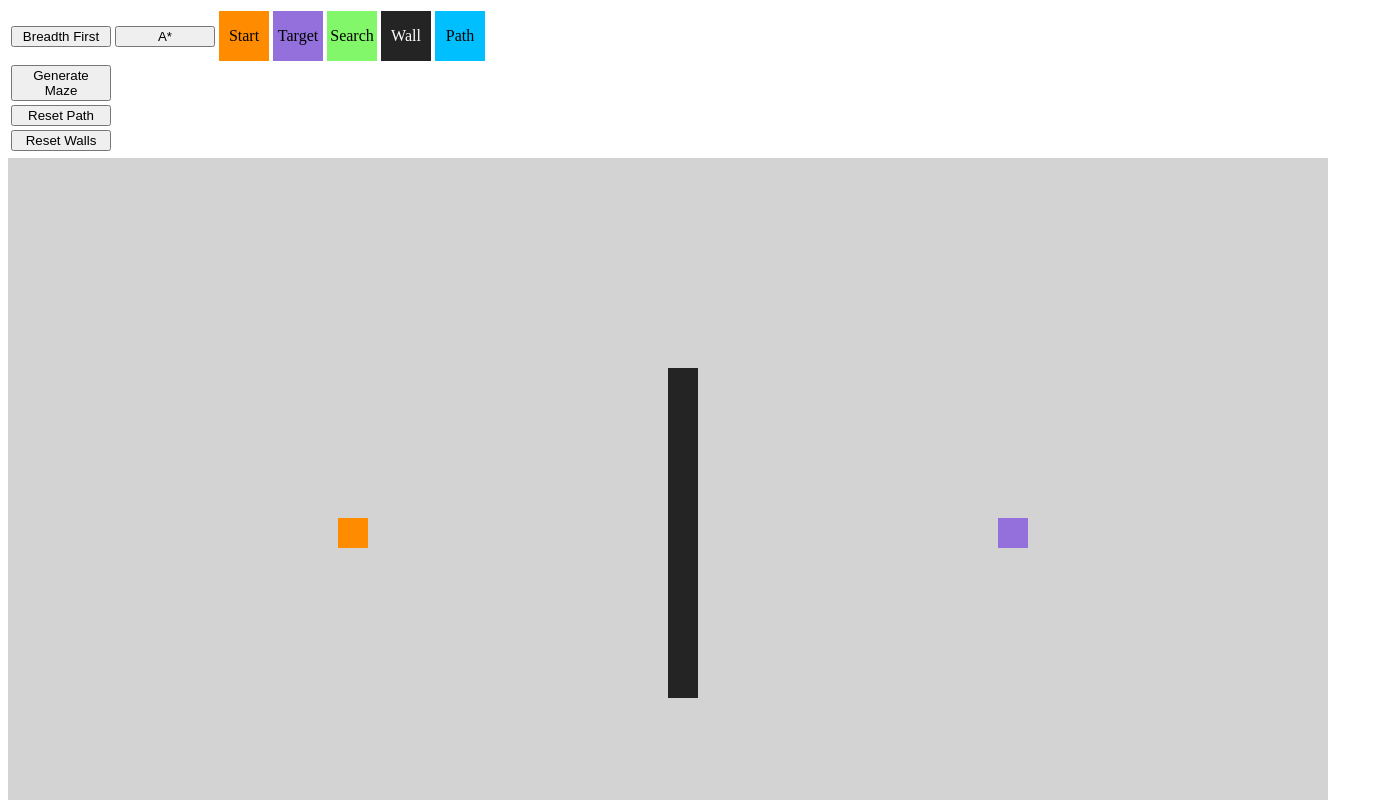
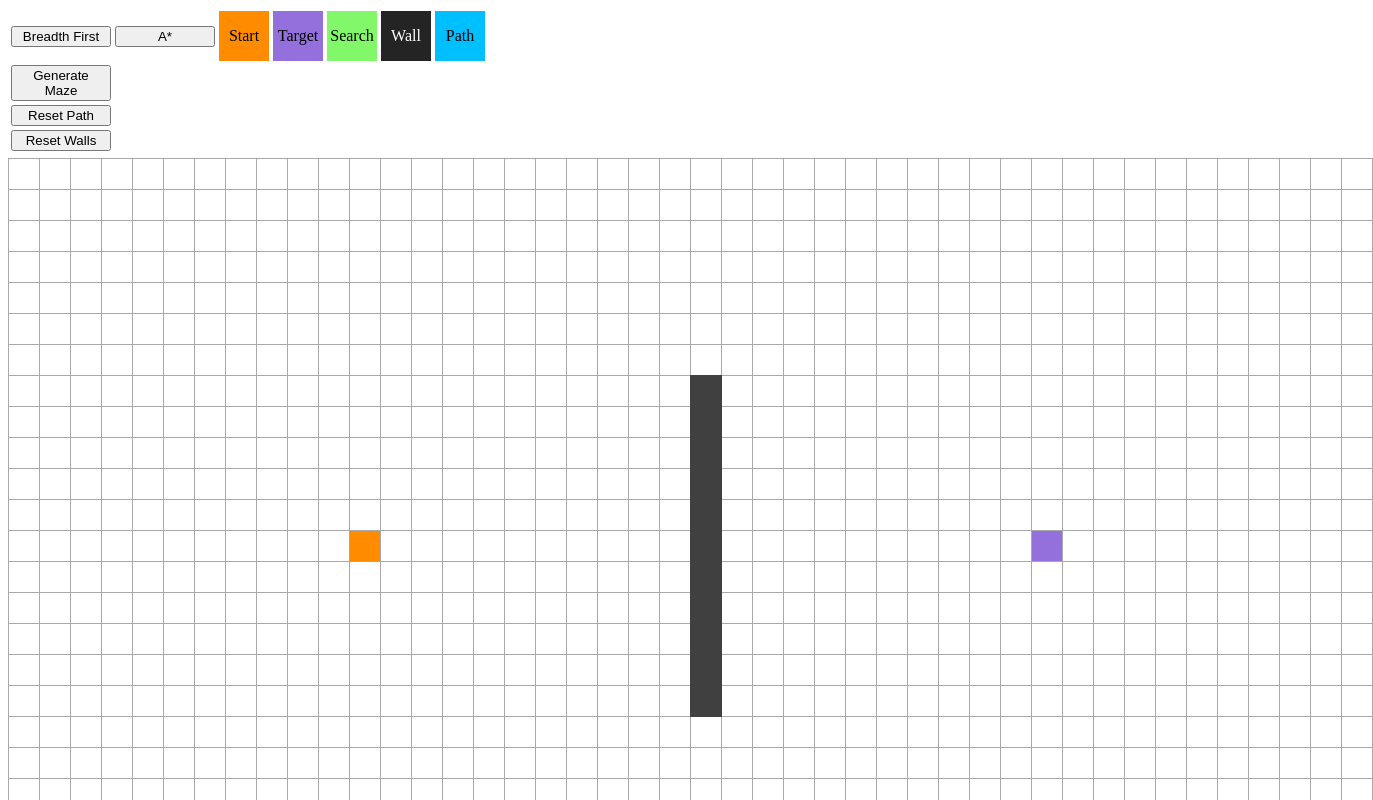
Before and after one commit to otson/Pathfinding-Algorithm-Visualizer, an Angular app: page / in a window 1280 px wide. Shown: the top 800 px of the page, 1373 px wide, since content can reach past the window. Built offline with nearby package versions, Linux system fonts and the light colour scheme.

Commit message:
adjust grid between cells, make connected walls solid

```diff
--- a/src/app/app.component.html
+++ b/src/app/app.component.html
@@ -1,6 +1,6 @@
 <div (mousedown)="startPainting()" (mouseup)="stopPainting()">
   <app-topbar></app-topbar>
-  <table cellspacing="0" border="0" align="center" cellpadding="0">
+  <table cellspacing="1" border="0" align="center"  cellpadding="0" style="background-color: #a8a8a8">
     <tr *ngFor="let row of getMap()">
       <td *ngFor="let cell of row">
         <app-cell [column]="cell.column" [row]="cell.row"
--- a/src/app/cell/cell.component.css
+++ b/src/app/cell/cell.component.css
@@ -1,5 +1,5 @@
 div {
-  background-color: lightgrey;
+  background-color: white;
   color: transparent;
   user-select: none;
   -moz-user-select: none;
@@ -19,7 +19,26 @@ div {
 }
 
 .wall {
-  background-color: #242424;
+  background-color: #404040;
+  animation-name: wallAnimation;
+  animation-duration: 0.2s;
+  animation-timing-function: ease-out;
+  animation-delay: 0;
+  animation-direction: alternate;
+  animation-iteration-count: 1;
+  animation-fill-mode: forwards;
+  animation-play-state: running;
+  outline: 1px solid #404040;
+}
+
+@keyframes wallAnimation {
+  0% {
+    transform: scale(1.15);
+  }
+
+  100% {
+    transform: scale(1);
+  }
 }
 
 .visited:not(.start):not(.end) {
--- a/src/app/pathfinder.service.ts
+++ b/src/app/pathfinder.service.ts
@@ -55,9 +55,15 @@ export class PathfinderService {
   }
 
   public solveAStar(): Response {
-    function heuristic(start: Cell) {
+    function manhattan(start: Cell) {
       return Math.abs(start.column - end.column) +
         Math.abs(start.row -end.row);
+    }
+    function euclidean(start: Cell) {
+      return Math.sqrt(
+        Math.pow(start.row - end.row, 2) +
+        Math.pow(start.column - end.column, 2)
+      )
     }
 
     function getNeighbors(curr: Cell, map: Cell[][]){
@@ -83,7 +89,7 @@ export class PathfinderService {
     }
     openSet.push(start);
     gScore.set(start, 0);
-    fScore.set(start, heuristic(start));
+    fScore.set(start, manhattan(start));
     while(openSet.length > 0){
       // get node with lowest f value;
       let curr = openSet[0];
@@ -106,7 +112,7 @@ export class PathfinderService {
         if(tentativeGScore < gScore.get(neighbor)){
           neighbor.parent = curr;
           gScore.set(neighbor, tentativeGScore);
-          fScore.set(neighbor, tentativeGScore + heuristic(neighbor));
+          fScore.set(neighbor, tentativeGScore + euclidean(neighbor));
           if(openSet.filter((item) => item === curr).length == 0){
             response.traversal.push(neighbor);
             openSet.push(neighbor);
```
